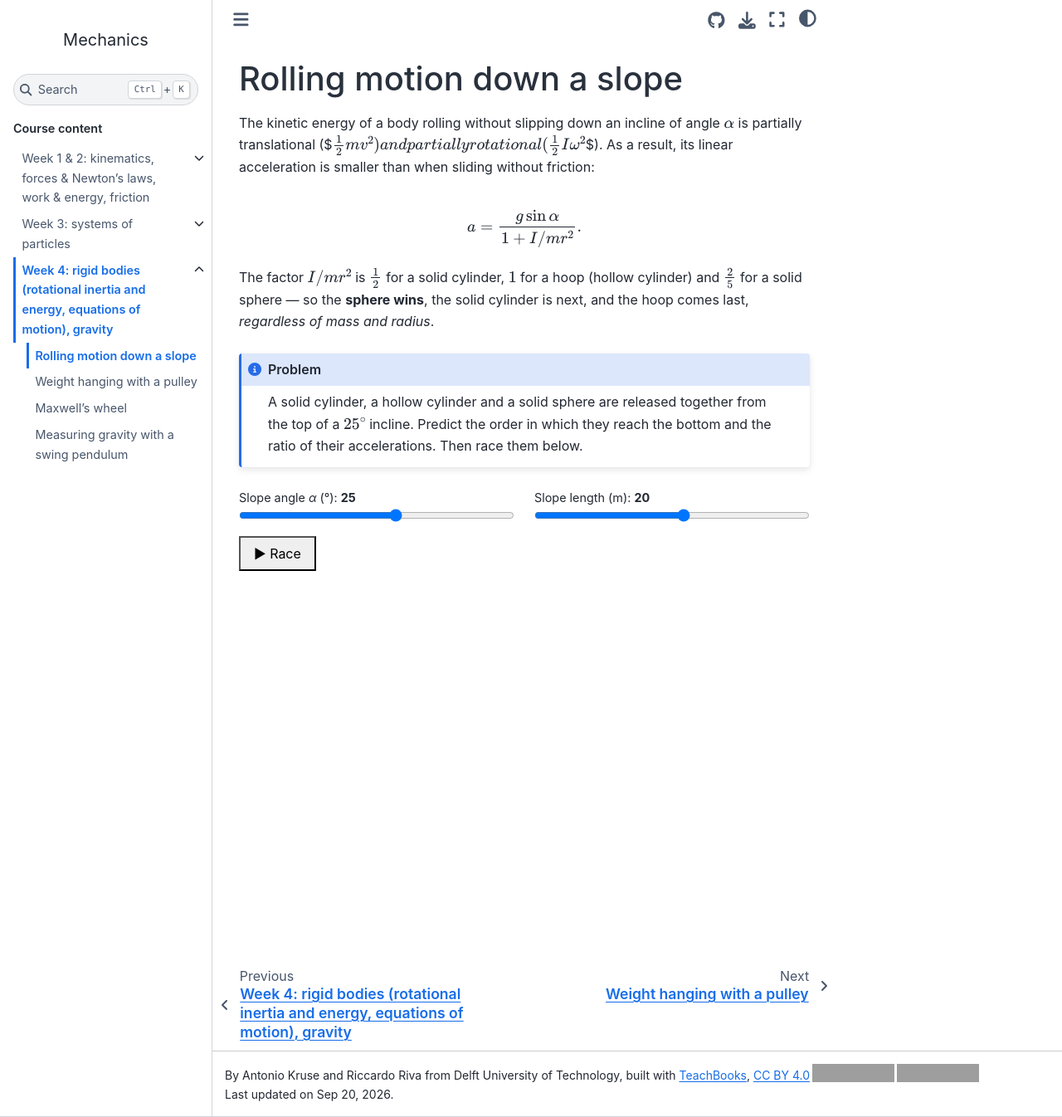
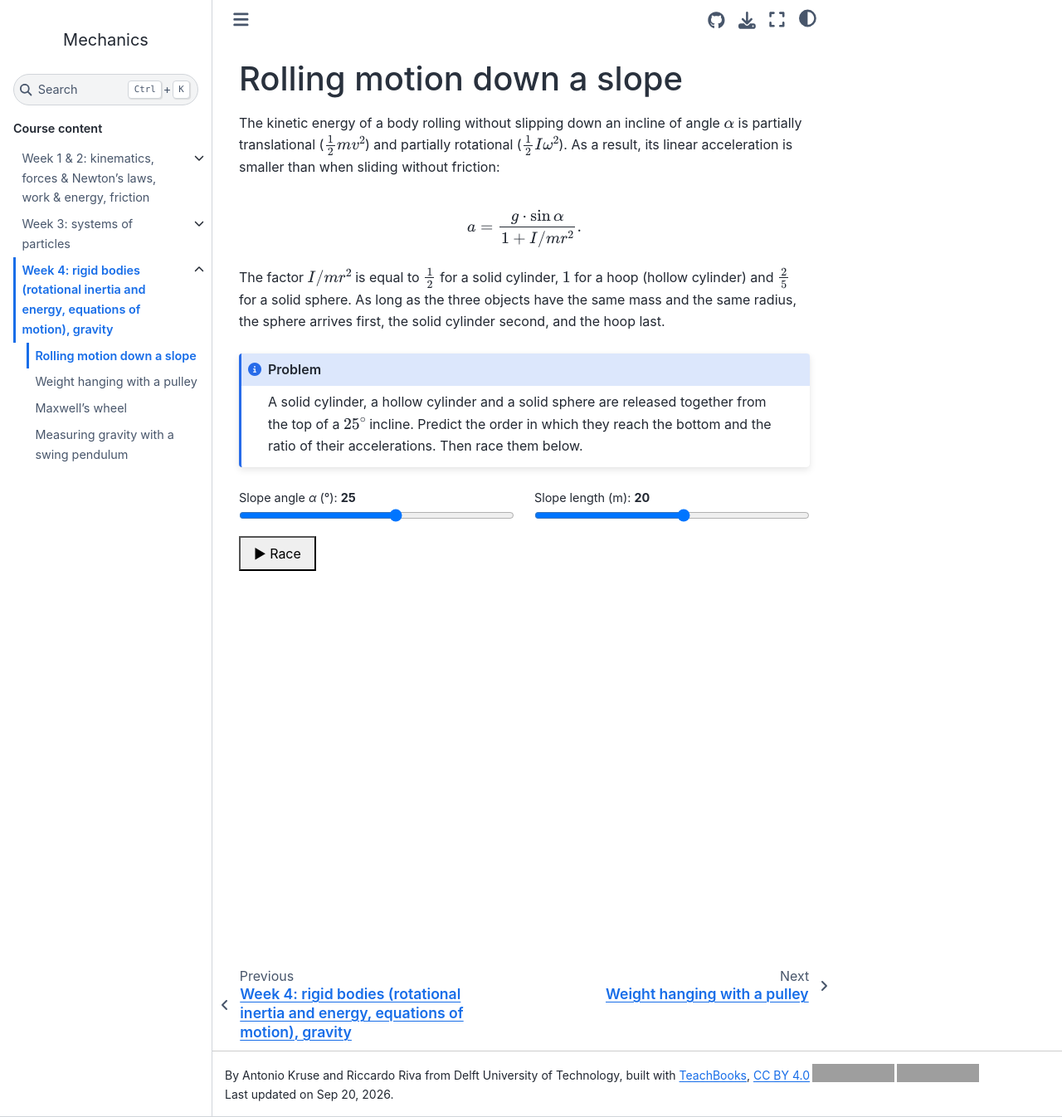
Before and after one commit to remriva/Mech, a Jupyter Book: the page built from book/week4/rolling_motion.md, in a window 1280 px wide and 1346 px high. Shown: the whole window at 83% size. Built offline with Jupyter Book 1.0.4 settings and Sphinx 7.4.7 and the Sphinx Book theme 1.1.4, drawn with Linux system fonts in a browser that asks for light colours; comment, search, counter and statistics services are not loaded; grey boxes are pictures that could not be loaded.

Commit message:
Update rolling_motion.md

````diff
--- a/book/week4/rolling_motion.md
+++ b/book/week4/rolling_motion.md
@@ -1,15 +1,14 @@
 (w4-rolling-motion)=
 # Rolling motion down a slope
 
-The kinetic energy of a body rolling without slipping down an incline of angle $\alpha$ is partially translational ($$\frac{1}{2}mv^2$$) and partially rotational ($$\frac{1}{2}I\omega^2$$). As a result, its linear acceleration is smaller than when sliding without friction:
+The kinetic energy of a body rolling without slipping down an incline of angle $\alpha$ is partially translational ($\frac{1}{2}mv^2$) and partially rotational ($\frac{1}{2}I\omega^2$). As a result, its linear acceleration is smaller than when sliding without friction:
 
 $$
-a = \frac{g\sin\alpha}{1 + I/mr^2} .
+a = \frac{g\cdot\sin\alpha}{1 + I/mr^2} .
 $$
 
-The factor $I/mr^2$ is $\tfrac12$ for a solid cylinder, $1$ for a hoop (hollow cylinder) and
-$\tfrac25$ for a solid sphere — so the **sphere wins**, the solid cylinder is next, and the hoop
-comes last, *regardless of mass and radius*.
+The factor $I/mr^2$ is equal to $\tfrac12$ for a solid cylinder, $1$ for a hoop (hollow cylinder) and
+$\tfrac25$ for a solid sphere. As long as the three objects have the same mass and the same radius, the sphere arrives first, the solid cylinder second, and the hoop last.
 
 ```{admonition} Problem
 :class: note
````
